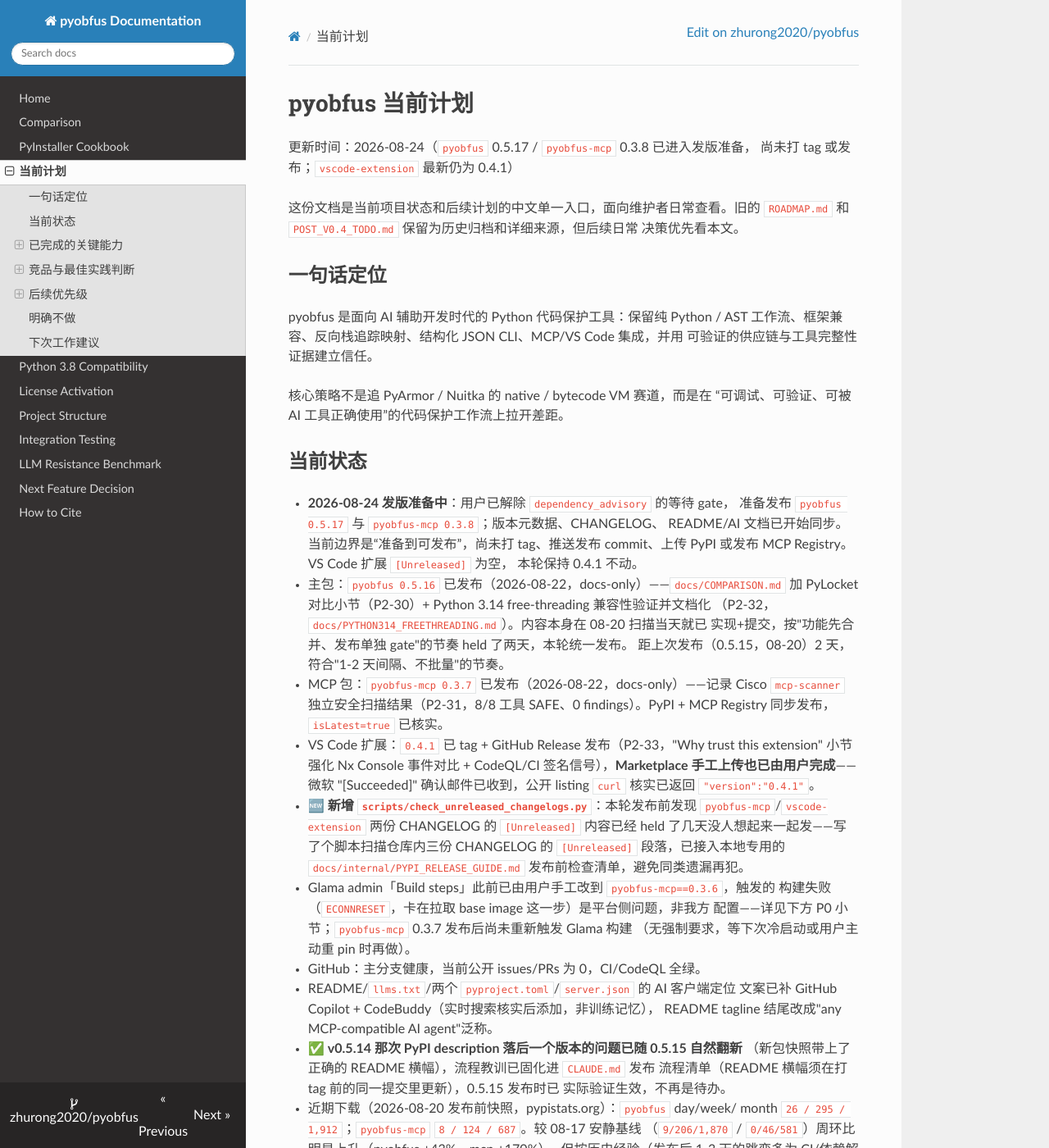
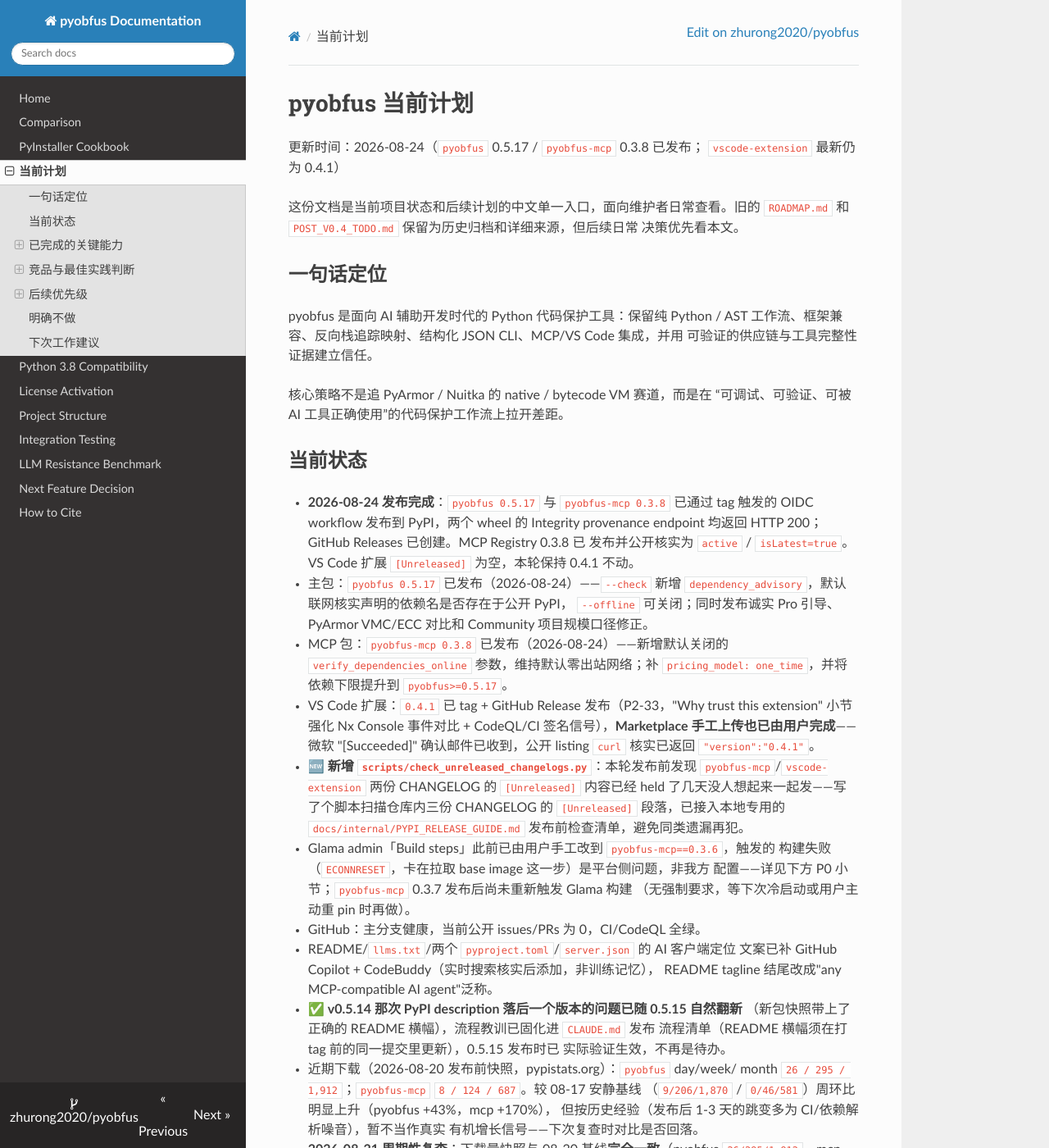
Before and after one commit to zhurong2020/pyobfus, an MkDocs documentation site: the page built from docs/CURRENT_PLAN_ZH.md, in a window 1280 px wide and 1400 px high. Shown: the whole window at 82% size. Built offline with MkDocs 1.6.1, drawn with Linux system fonts in a browser that asks for light colours; nearby versions of some CDN libraries; some of the changed text lies outside the part shown.

Commit message:
docs(release): record 0.5.17 and mcp 0.3.8 publication

```diff
--- a/docs/CURRENT_PLAN_ZH.md
+++ b/docs/CURRENT_PLAN_ZH.md
@@ -1,7 +1,7 @@
 # pyobfus 当前计划
 
-更新时间：2026-08-24（`pyobfus` 0.5.17 / `pyobfus-mcp` 0.3.8 已进入发版准备，
-尚未打 tag 或发布；`vscode-extension` 最新仍为 0.4.1）
+更新时间：2026-08-24（`pyobfus` 0.5.17 / `pyobfus-mcp` 0.3.8 已发布；
+`vscode-extension` 最新仍为 0.4.1）
 
 这份文档是当前项目状态和后续计划的中文单一入口，面向维护者日常查看。旧的
 `ROADMAP.md` 和 `POST_V0.4_TODO.md` 保留为历史归档和详细来源，但后续日常
@@ -18,20 +18,19 @@
 
 ## 当前状态
 
-- **2026-08-24 发版准备中**：用户已解除 `dependency_advisory` 的等待 gate，
-  准备发布 `pyobfus 0.5.17` 与 `pyobfus-mcp 0.3.8`；版本元数据、CHANGELOG、
-  README/AI 文档已开始同步。当前边界是“准备到可发布”，尚未打 tag、推送发布
-  commit、上传 PyPI 或发布 MCP Registry。VS Code 扩展 `[Unreleased]` 为空，
-  本轮保持 0.4.1 不动。
+- **2026-08-24 发布完成**：`pyobfus 0.5.17` 与 `pyobfus-mcp 0.3.8` 已通过
+  tag 触发的 OIDC workflow 发布到 PyPI，两个 wheel 的 Integrity provenance
+  endpoint 均返回 HTTP 200；GitHub Releases 已创建。MCP Registry 0.3.8 已
+  发布并公开核实为 `active` / `isLatest=true`。VS Code 扩展 `[Unreleased]`
+  为空，本轮保持 0.4.1 不动。
 
-- 主包：`pyobfus 0.5.16` 已发布（2026-08-22，docs-only）——`docs/COMPARISON.md`
-  加 PyLocket 对比小节（P2-30）+ Python 3.14 free-threading 兼容性验证并文档化
-  （P2-32，`docs/PYTHON314_FREETHREADING.md`）。内容本身在 08-20 扫描当天就已
-  实现+提交，按"功能先合并、发布单独 gate"的节奏 held 了两天，本轮统一发布。
-  距上次发布（0.5.15，08-20）2 天，符合"1-2 天间隔、不批量"的节奏。
-- MCP 包：`pyobfus-mcp 0.3.7` 已发布（2026-08-22，docs-only）——记录 Cisco
-  `mcp-scanner` 独立安全扫描结果（P2-31，8/8 工具 SAFE、0 findings）。PyPI +
-  MCP Registry 同步发布，`isLatest=true` 已核实。
+- 主包：`pyobfus 0.5.17` 已发布（2026-08-24）——`--check` 新增
+  `dependency_advisory`，默认联网核实声明的依赖名是否存在于公开 PyPI，
+  `--offline` 可关闭；同时发布诚实 Pro 引导、PyArmor VMC/ECC 对比和 Community
+  项目规模口径修正。
+- MCP 包：`pyobfus-mcp 0.3.8` 已发布（2026-08-24）——新增默认关闭的
+  `verify_dependencies_online` 参数，维持默认零出站网络；补
+  `pricing_model: one_time`，并将依赖下限提升到 `pyobfus>=0.5.17`。
 - VS Code 扩展：`0.4.1` 已 tag + GitHub Release 发布（P2-33，"Why trust this
   extension" 小节强化 Nx Console 事件对比 + CodeQL/CI 签名信号），**Marketplace
   手工上传也已由用户完成**——微软 "[Succeeded]" 确认邮件已收到，公开 listing
@@ -424,11 +423,10 @@
 
 ## 下次工作建议
 
-1. `dependency_advisory` 的等待 gate 已由用户于 2026-08-24 解除；候选版本
-   `pyobfus 0.5.17` / `pyobfus-mcp 0.3.8` 已完成版本号、CHANGELOG、README/
-   AI 文档同步和本地发布前验证。下一步须由用户明确确认后，才提交发布准备
-   commit、打 `v0.5.17` / `mcp-v0.3.8` tag，并触发 PyPI OIDC / MCP Registry
-   发布；`vscode-extension` 本轮无待发布内容，保持 0.4.1。
+1. `dependency_advisory` 已随 `pyobfus 0.5.17` / `pyobfus-mcp 0.3.8` 发布并
+   完成 PyPI、PEP 740 provenance、GitHub Release、MCP Registry 全渠道核实。
+   下一步按下方毕业标准收集真实使用反馈；`vscode-extension` 本轮无待发布
+   内容，保持 0.4.1。
 2. `P2-29` compatibility checks（0.5.15）与本轮 `P2-30`~`P2-33`（本轮发布）
    均已收口。后续若有真实用户反馈新的交付组合（如 PyInstaller 之外的
    bundler、其他 import-hook 产品），再机会性扩检测信号或补 cookbook，
```
Also changed, not shown: docs/DISTRIBUTION_CHANNELS.md (+6 -6 lines).
